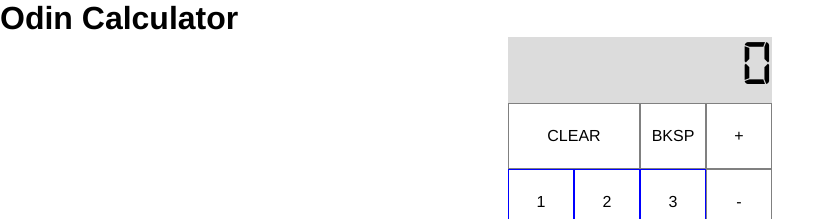
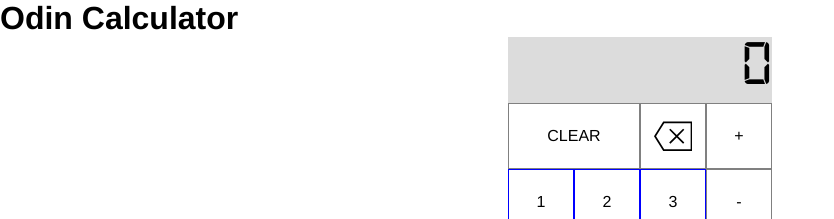
Before and after one commit to marty-zhu/odin-calculator, a plain HTML site: page index.html in a window 1280 px wide. Shown: the top 219 px of the page, without its empty margins (0-834 px from the left). Drawn offline with Linux system fonts and the light colour scheme.

Commit message:
added backspace icon as inline svg

```diff
--- a/css/main.css
+++ b/css/main.css
@@ -51,6 +51,10 @@ ul, ol {
     grid-area: cal-bksp;
 }
 
+#cal-bksp svg {
+    max-width: 60%;
+}
+
 #cal-ops {
     grid-area: cal-ops;
 }
--- a/index.html
+++ b/index.html
@@ -13,7 +13,16 @@
     <div class="cal-faceplate">
         <div id="cal-viewport" class="" placeholder="">0</div>
         <div id="cal-clear" class="cal-key">CLEAR</div>
-        <div id="cal-bksp" class="cal-key">BKSP</div>
+        <div id="cal-bksp" class="cal-key">
+            <svg version="1.1" id="Capa_1" xmlns="http://www.w3.org/2000/svg" xmlns:xlink="http://www.w3.org/1999/xlink" x="0px" y="0px"
+	 viewBox="0 0 44.18 44.18" style="enable-background:new 0 0 44.18 44.18;" xml:space="preserve">
+                <g>
+                    <path d="M10.625,5.09L0,22.09l10.625,17H44.18v-34H10.625z M42.18,37.09H11.734l-9.375-15l9.375-15H42.18V37.09z"/>
+                    <polygon points="18.887,30.797 26.18,23.504 33.473,30.797 34.887,29.383 27.594,22.09 34.887,14.797 33.473,13.383 26.18,20.676
+                18.887,13.383 17.473,14.797 24.766,22.09 17.473,29.383 	"/>
+                </g>
+            </svg>
+        </div>
         <ul id="cal-numpad">
             <li id="num-1" class="cal-key cal-numkey" data-value="1">1</li>
             <li id="num-2" class="cal-key cal-numkey" data-value="2">2</li>
```
